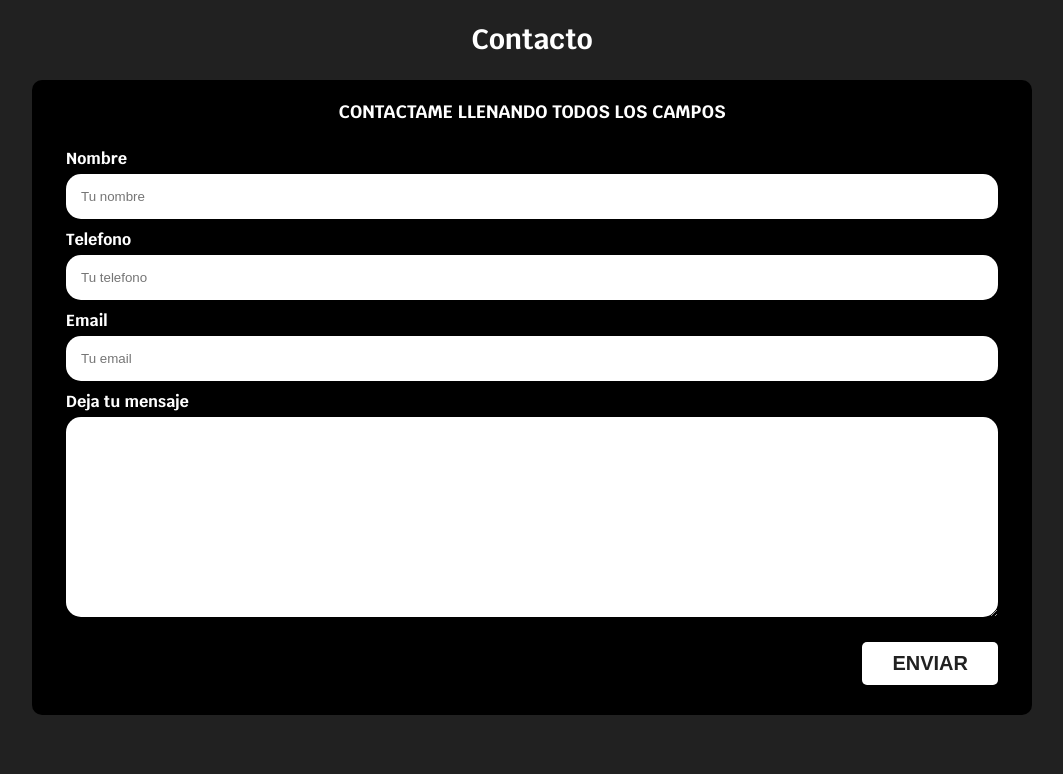
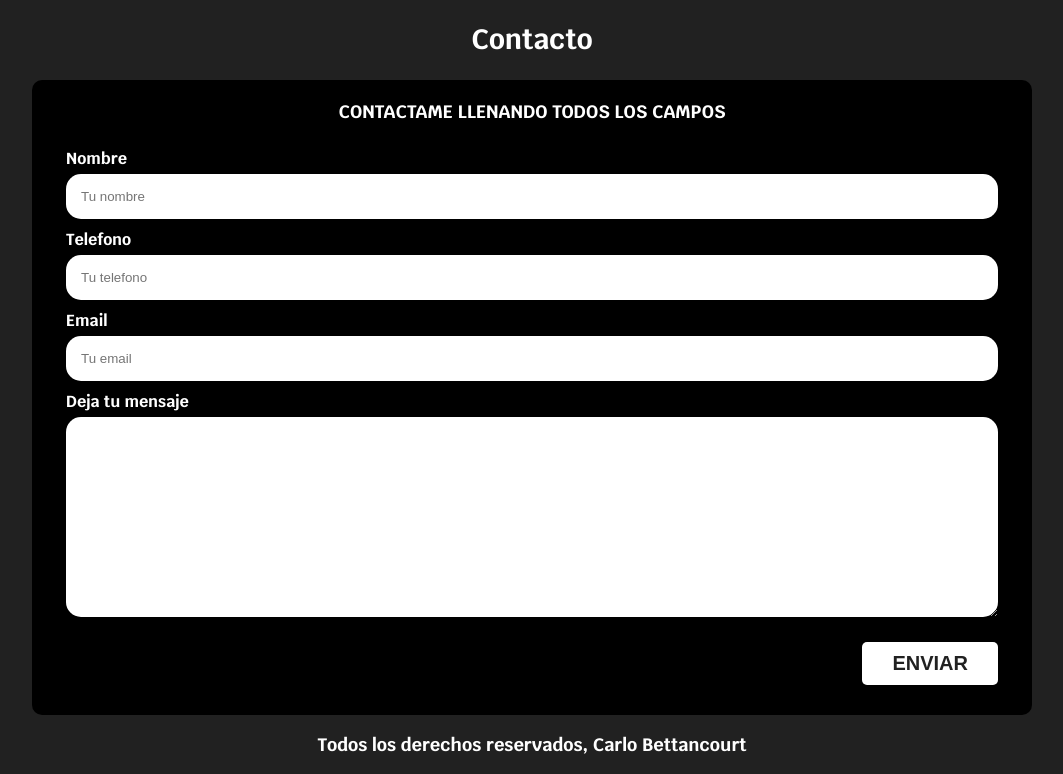
Before and after one commit to bxtta/Freelancer, a plain HTML site: page index.html in a window 1280 px wide. Shown: the part 962-1736 px from the top of the page, without its empty margins (108-1171 px from the left). Before the commit the page ends 1677 px from the top, so only its background shows below. Drawn offline with Linux system fonts and the light colour scheme.

Commit message:
añadir footer

```diff
--- a/index.html
+++ b/index.html
@@ -134,6 +134,8 @@
 
     </main>
 
-
+   <footer>
+    <h3> Todos los derechos reservados, Carlo Bettancourt</h3>
+   </footer>
 </body>
 </html>
```
